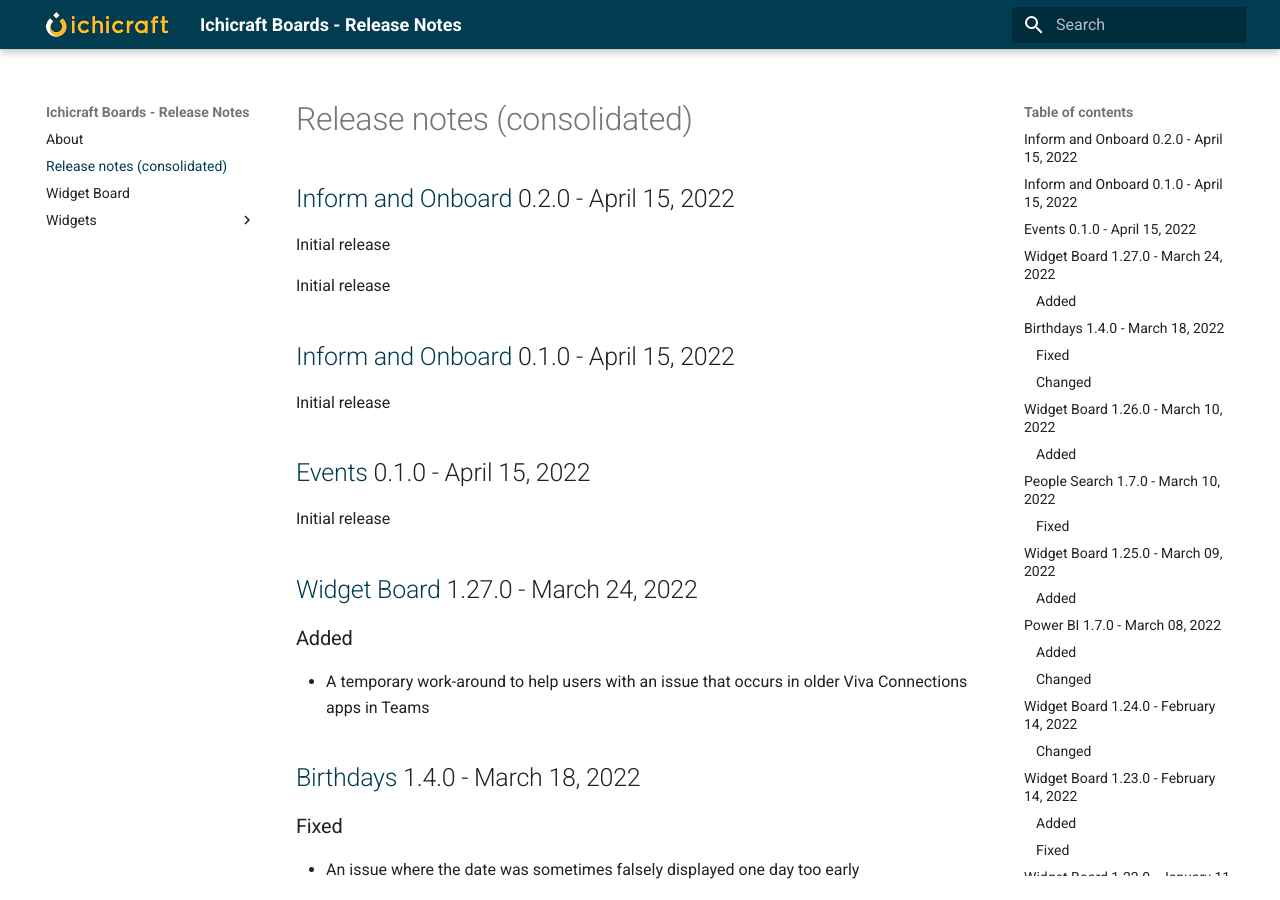
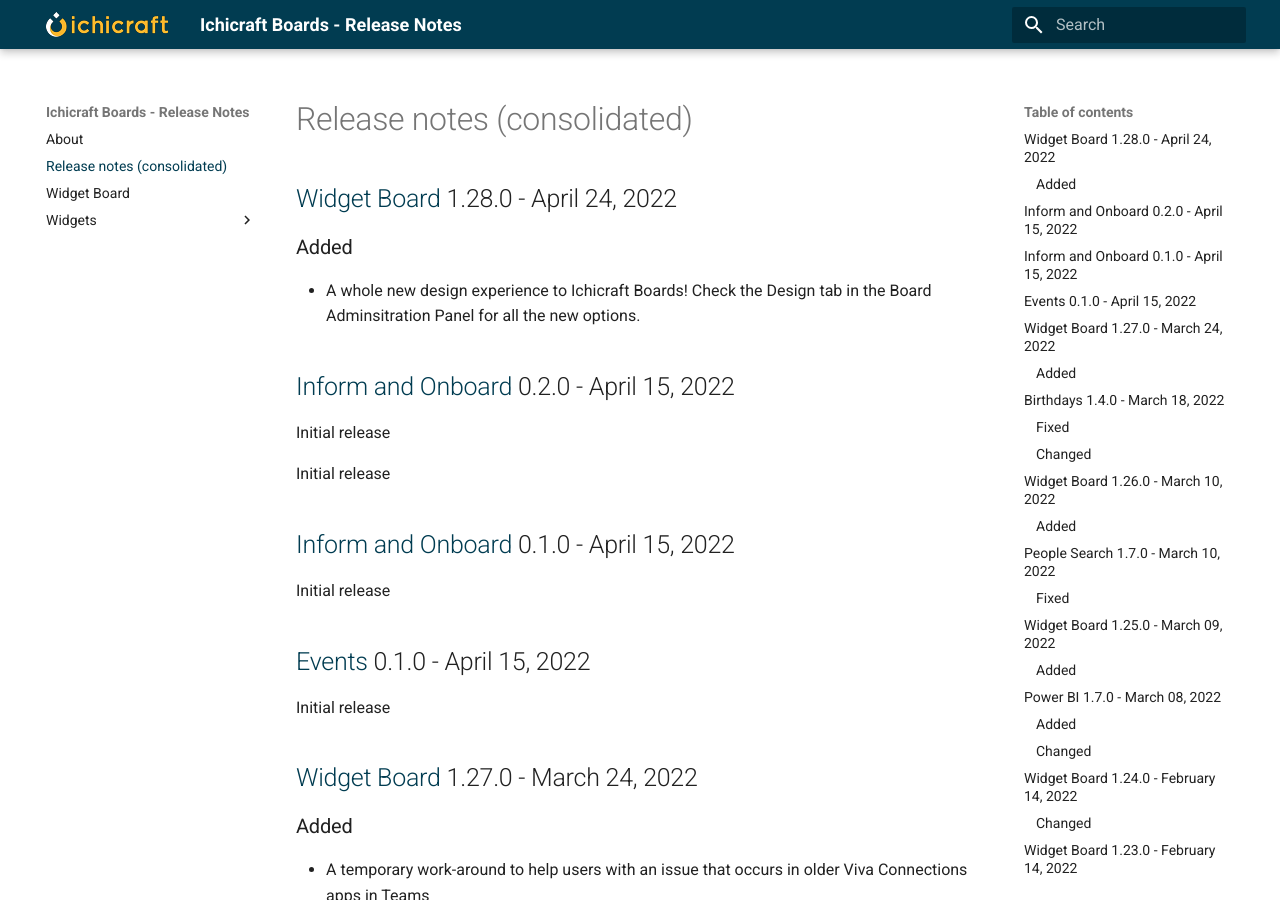
Before and after one commit to ichicraft/widgets-docs, an MkDocs documentation site: the page built from docs/Release-notes-(consolidated).md, in a window 1280 px wide and 900 px high. Built offline with MkDocs 1.6.1 and Material for MkDocs 9.7.7, drawn with Linux system fonts in a browser that asks for light colours.

Commit message:
Release notes updated by BuildService

```diff
--- a/docs/Release-notes-(consolidated).md
+++ b/docs/Release-notes-(consolidated).md
@@ -1,3 +1,8 @@
+## [Widget Board](./Widget Board.md) 1.28.0 - April 24, 2022
+
+### Added
+- A whole new design experience to Ichicraft Boards! Check the Design tab in the Board Adminsitration Panel for all the new options.
+
 ## [Inform and Onboard](./Widgets/Inform and Onboard.md) 0.2.0 - April 15, 2022
 
 Initial release
```
Also changed, not shown: docs/Widget Board.md (+5 -0 lines).
